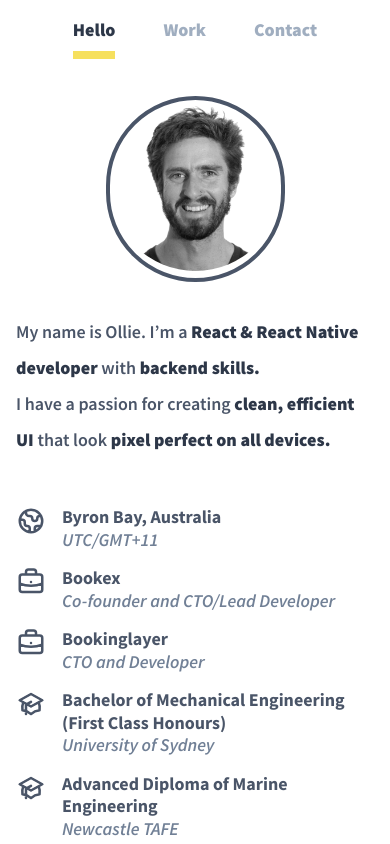
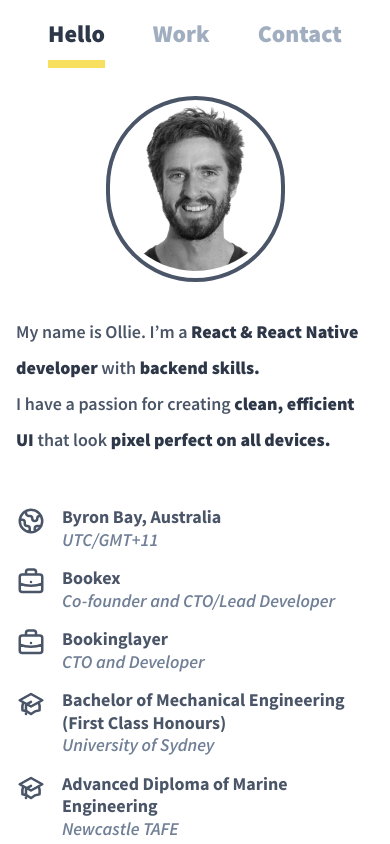
Before and after one commit to oldo/freelancing-portfolio, a Next.js app: page / in a window 390 px wide. Shown: the top 844 px of the page. Built offline with nearby package versions, Linux system fonts and the light colour scheme; a web font is replaced by a local one.

Commit message:
increase menu item size on mobile

```diff
--- a/components/Layout/MenuItem.tsx
+++ b/components/Layout/MenuItem.tsx
@@ -11,7 +11,7 @@ interface MenuItemProps {
 }
 
 const MenuItem: React.FC<MenuItemProps> = ({ path, label, isActive }) => {
-  const buttonClasses = cx('p-4 mx-2 text-lg md:text-2xl cursor-pointer font-black transition-color border-none duration-500', {
+  const buttonClasses = cx('p-4 mx-2 text-2xl cursor-pointer font-black transition-color border-none duration-500', {
     'text-gray-500 hover:text-gray-800': !isActive,
     'text-gray-800': isActive,
   });
```
